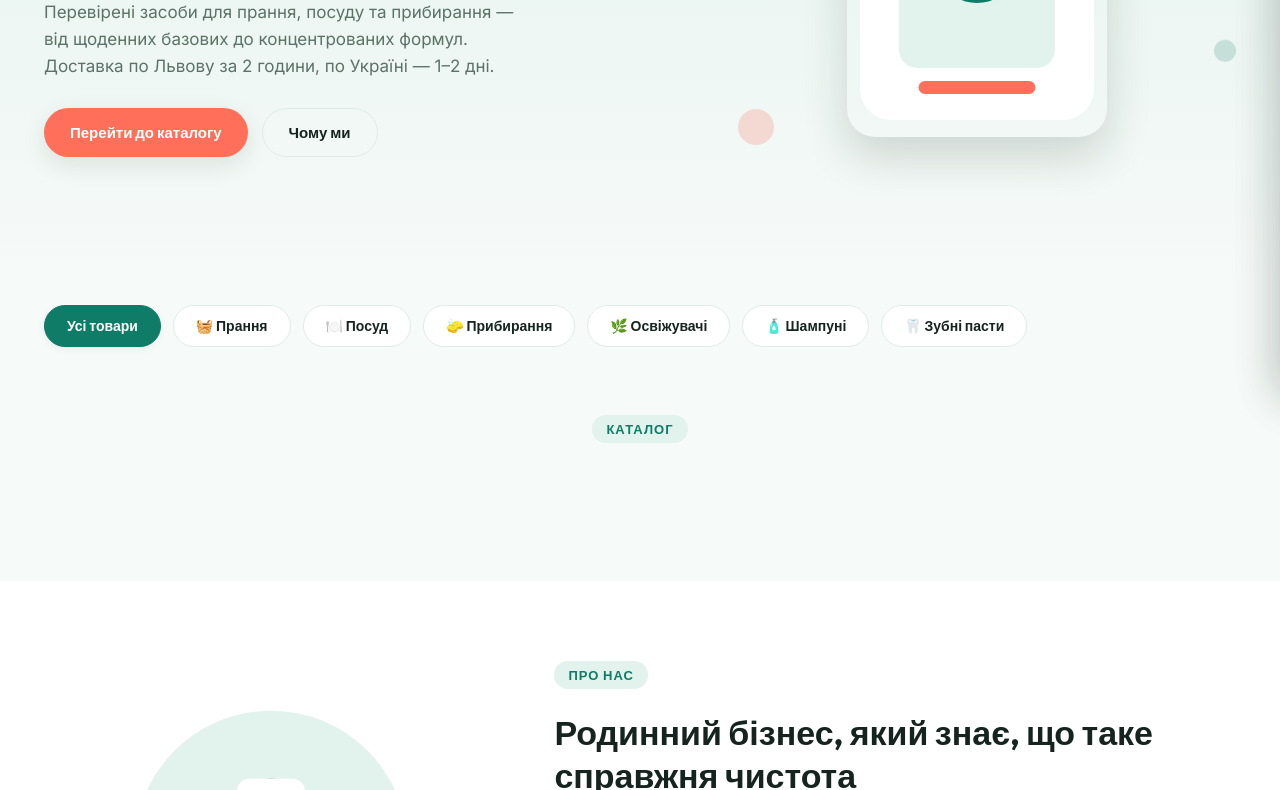
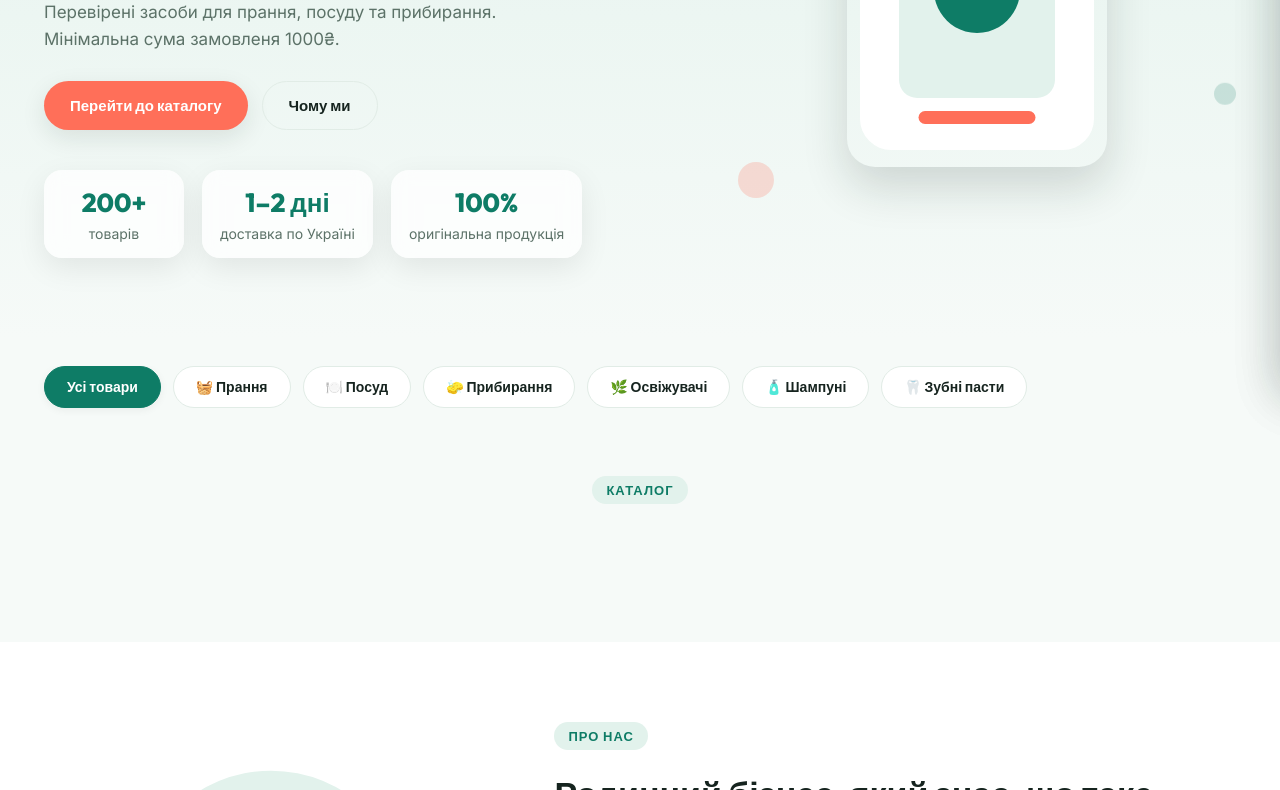
Before and after one commit to olegperetyatko014-gif/chystodim, a website: page index.html in a window 1280 px wide. Shown: the part 424-1214 px from the top of the page. Drawn offline with Linux system fonts and the light colour scheme.

Commit message:
Update index.html

```diff
--- a/index.html
+++ b/index.html
@@ -49,7 +49,6 @@
     </a>
 
     <nav class="nav-links" id="navLinks">
-      <a href="#catalog" data-filter="all">Каталог</a>
       <a href="#catalog" data-filter="laundry">Прання</a>
       <a href="#catalog" data-filter="dishwashing">Посуд</a>
       <a href="#catalog" data-filter="cleaning">Прибирання</a>
@@ -92,13 +91,27 @@
     <div class="hero__content">
       <span class="eyebrow">Чистота починається тут</span>
       <h1>Свіжість у&nbsp;кожен дім, <span>результат — з першого разу</span></h1>
-      <p>Перевірені засоби для прання, посуду та прибирання — від щоденних базових до концентрованих формул. Доставка по Львову за 2 години, по Україні — 1–2 дні.</p>
+      <p>Перевірені засоби для прання, посуду та прибирання. Мінімальна сума замовленя 1000₴.</p>
       <div class="hero__actions">
         <a href="#catalog" class="btn btn--accent">Перейти до каталогу</a>
         <a href="#about" class="btn btn--ghost">Чому ми</a>
       </div>
       <div class="hero__stats">
-      </div>
+  <div class="stat">
+    <strong>200+</strong>
+    <span>товарів</span>
+  </div>
+
+  <div class="stat">
+    <strong>1–2 дні</strong>
+    <span>доставка по Україні</span>
+  </div>
+
+  <div class="stat">
+    <strong>100%</strong>
+    <span>оригінальна продукція</span>
+  </div>
+</div>
     </div>
     <div class="hero__visual" aria-hidden="true">
       <div class="wipe-card">
@@ -204,6 +217,7 @@
     </div>
     <div class="footer__col">
       <h4>Категорії</h4>
+      <a href="#catalog" data-filter="all">Каталог</a>
       <a href="#catalog" data-filter="laundry">Засоби для прання</a>
       <a href="#catalog" data-filter="dishwashing">Засоби для посуду</a>
       <a href="#catalog" data-filter="cleaning">Побутова хімія</a>
```
